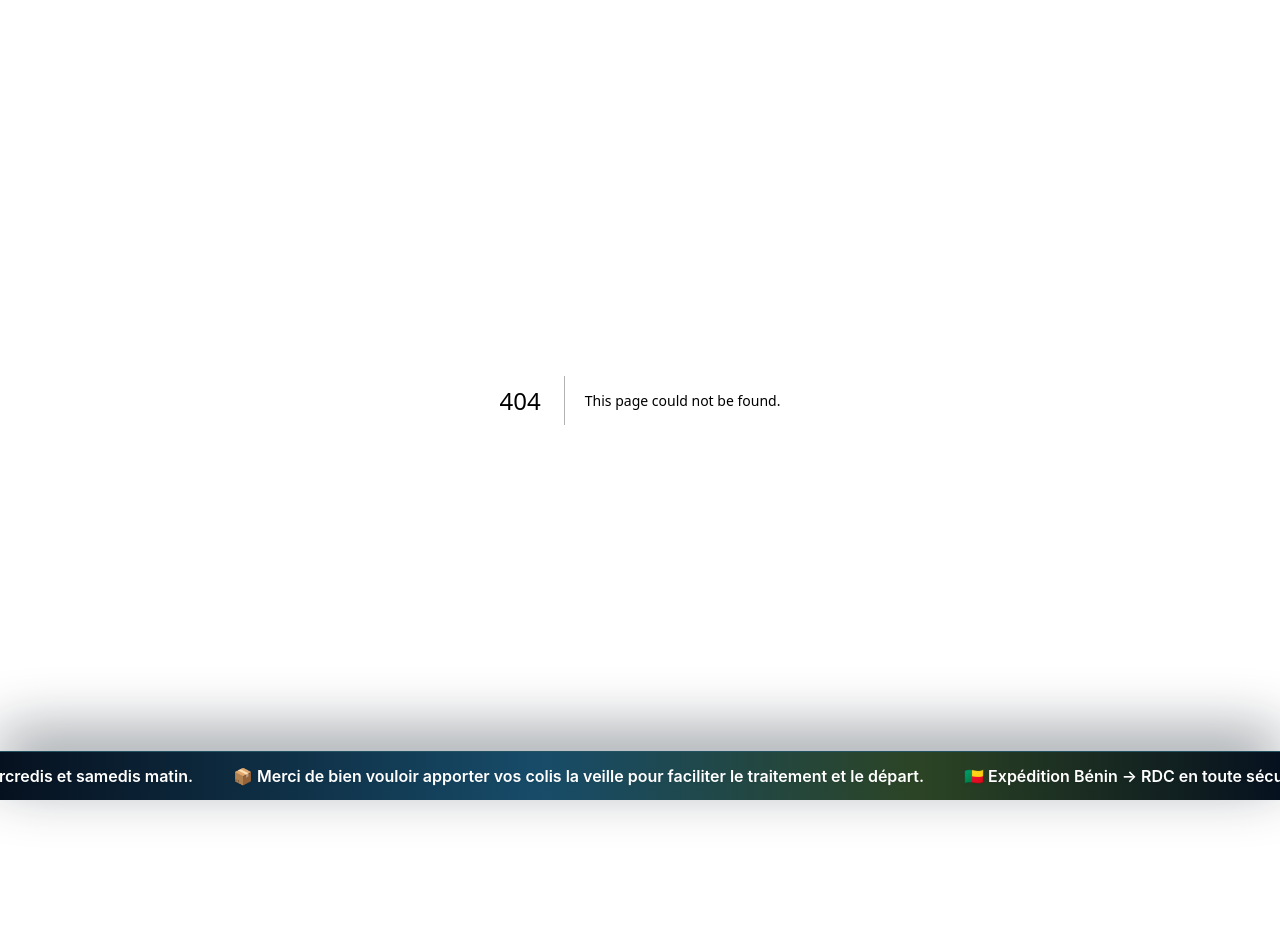
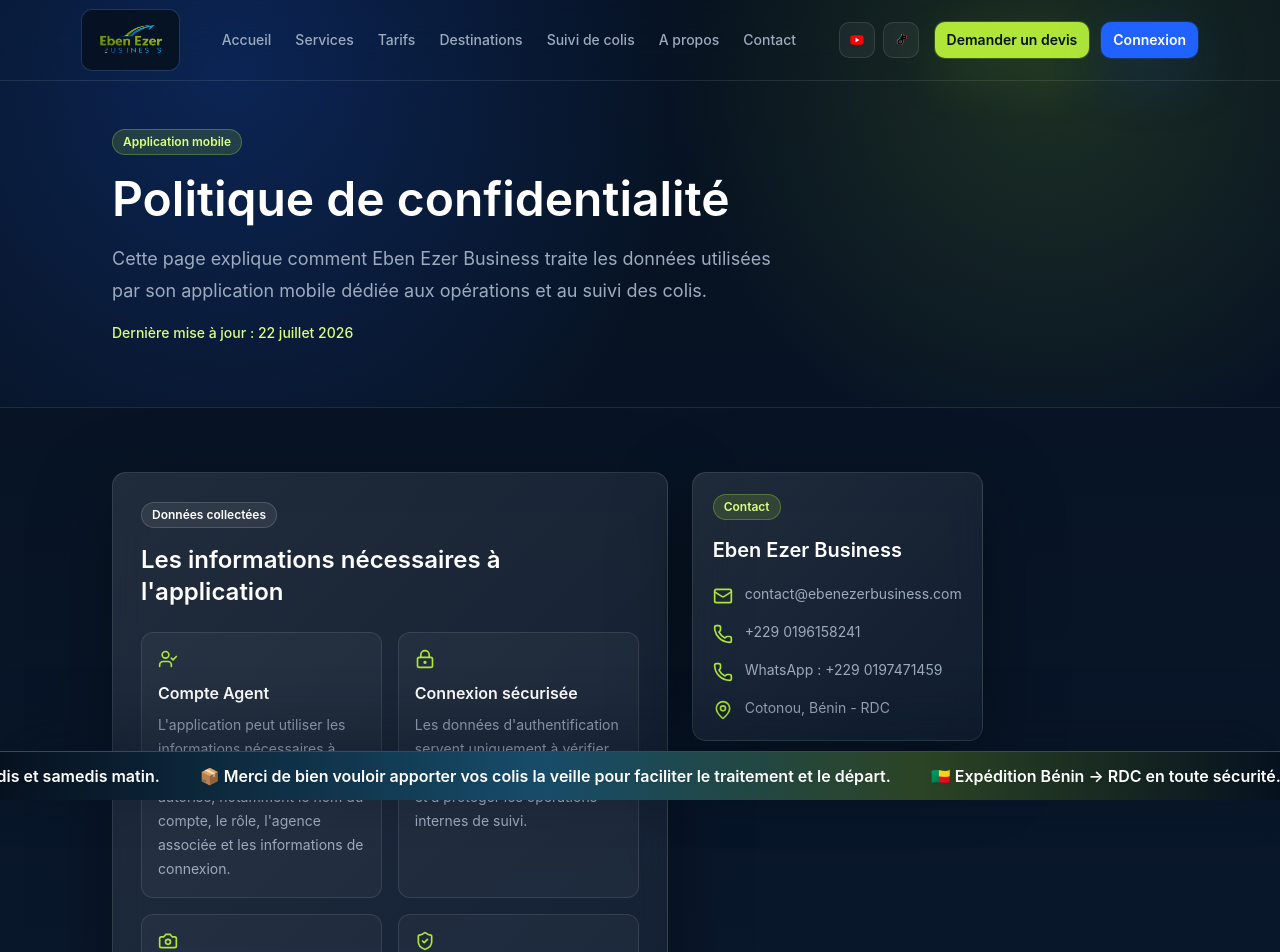
Before and after one commit to jngbanzo-hub/ebenezerbusiness, a Next.js app: page /privacy in a window 1280 px wide. Before the commit this address had no page. Shown: the top 952 px of the page. Before the commit the page ends 856 px from the top, so only its background shows below. Built offline with nearby package versions, Linux system fonts and the light colour scheme.

Commit message:
Ajouter la politique de confidentialité

```diff
--- /dev/null
+++ b/src/app/privacy/page.tsx
@@ -0,0 +1,175 @@
+import type { Metadata } from "next";
+import { Camera, LockKeyhole, Mail, MapPin, Phone, ShieldCheck, UserCheck } from "lucide-react";
+
+import { Container, GlassPanel } from "@/components/design-system";
+import { Badge } from "@/components/ui/badge";
+import { companyInfo, toTelHref } from "@/config/company";
+import { HomeNavbar } from "@/features/home/home-navbar";
+import { SiteFooter } from "@/features/home/site-footer";
+import { createPageMetadata } from "@/lib/seo";
+
+const lastUpdated = "22 juillet 2026";
+
+export const metadata: Metadata = createPageMetadata({
+  title: "Politique de confidentialité",
+  description:
+    "Politique de confidentialité de l'application mobile Eben Ezer Business pour les agents, le scan QR Code et le suivi des colis.",
+  path: "/privacy"
+});
+
+const collectedData = [
+  {
+    icon: UserCheck,
+    title: "Compte Agent",
+    text: "L'application peut utiliser les informations nécessaires à l'identification d'un agent autorisé, notamment le nom du compte, le rôle, l'agence associée et les informations de connexion."
+  },
+  {
+    icon: LockKeyhole,
+    title: "Connexion sécurisée",
+    text: "Les données d'authentification servent uniquement à vérifier l'accès aux espaces réservés et à protéger les opérations internes de suivi."
+  },
+  {
+    icon: Camera,
+    title: "Caméra et scan QR Code",
+    text: "La caméra peut être utilisée pour scanner un QR Code de colis. L'accès à la caméra est limité à cette fonctionnalité et ne sert pas à enregistrer des images personnelles."
+  },
+  {
+    icon: ShieldCheck,
+    title: "Suivi des colis",
+    text: "L'application traite les informations nécessaires au suivi opérationnel des colis, comme le code de suivi, le statut, la destination, le poids et les informations utiles à la livraison."
+  }
+] as const;
+
+const privacyPrinciples = [
+  "Les données sont utilisées uniquement pour le fonctionnement de l'application mobile Eben Ezer Business.",
+  "Les informations ne sont pas vendues, louées ou revendues à des tiers.",
+  "Les communications et les accès sont protégés par des mesures de sécurité adaptées aux usages de l'application.",
+  "Les données sont consultées uniquement par les personnes autorisées dans le cadre des opérations logistiques.",
+  "Les informations sont conservées uniquement pendant la durée nécessaire au suivi, à l'assistance et aux obligations opérationnelles."
+] as const;
+
+export default function PrivacyPage() {
+  return (
+    <main className="min-h-screen overflow-hidden bg-ebe-night text-white">
+      <HomeNavbar />
+
+      <section className="relative border-b border-white/10 pb-14 pt-28 sm:pb-16 sm:pt-32">
+        <div
+          aria-hidden="true"
+          className="absolute inset-0 bg-[radial-gradient(circle_at_18%_16%,rgba(30,99,255,0.24),transparent_30rem),radial-gradient(circle_at_82%_18%,rgba(163,230,53,0.14),transparent_24rem)]"
+        />
+        <Container className="relative">
+          <div className="max-w-3xl">
+            <Badge variant="growth">Application mobile</Badge>
+            <h1 className="mt-5 text-4xl font-semibold tracking-normal text-white sm:text-5xl">
+              Politique de confidentialité
+            </h1>
+            <p className="mt-5 max-w-2xl text-lg leading-8 text-muted-foreground">
+              Cette page explique comment {companyInfo.name} traite les données utilisées par son
+              application mobile dédiée aux opérations et au suivi des colis.
+            </p>
+            <p className="mt-4 text-sm font-medium text-[#D9FF83]">
+              Dernière mise à jour : {lastUpdated}
+            </p>
+          </div>
+        </Container>
+      </section>
+
+      <section className="py-14 sm:py-16">
+        <Container className="grid gap-6 lg:grid-cols-[0.75fr_0.25fr]">
+          <div className="grid gap-6">
+            <GlassPanel className="p-6 sm:p-7" glow="blue">
+              <Badge variant="premium">Données collectées</Badge>
+              <h2 className="mt-4 text-2xl font-semibold tracking-normal text-white">
+                Les informations nécessaires à l'application
+              </h2>
+              <div className="mt-6 grid gap-4 sm:grid-cols-2">
+                {collectedData.map((item) => (
+                  <div
+                    key={item.title}
+                    className="rounded-lg border border-white/10 bg-white/[0.035] p-4"
+                  >
+                    <item.icon className="h-5 w-5 text-accent" />
+                    <h3 className="mt-3 text-base font-semibold text-white">{item.title}</h3>
+                    <p className="mt-2 text-sm leading-6 text-muted-foreground">{item.text}</p>
+                  </div>
+                ))}
+              </div>
+            </GlassPanel>
+
+            <GlassPanel className="p-6 sm:p-7" glow="growth">
+              <Badge variant="growth">Utilisation</Badge>
+              <h2 className="mt-4 text-2xl font-semibold tracking-normal text-white">
+                Une utilisation limitée au service logistique
+              </h2>
+              <ul className="mt-6 grid gap-3 text-sm leading-6 text-muted-foreground">
+                {privacyPrinciples.map((principle) => (
+                  <li key={principle} className="flex gap-3">
+                    <ShieldCheck className="mt-0.5 h-5 w-5 shrink-0 text-accent" />
+                    <span>{principle}</span>
+                  </li>
+                ))}
+              </ul>
+            </GlassPanel>
+
+            <GlassPanel className="p-6 sm:p-7" glow="blue">
+              <Badge variant="premium">Sécurité et confidentialité</Badge>
+              <h2 className="mt-4 text-2xl font-semibold tracking-normal text-white">
+                Protection des communications
+              </h2>
+              <div className="mt-5 grid gap-4 text-sm leading-7 text-muted-foreground">
+                <p>
+                  {companyInfo.name} met en place des mesures destinées à protéger les accès, les
+                  communications et les données opérationnelles utilisées par l'application.
+                </p>
+                <p>
+                  Les informations affichées dans l'application sont réservées au suivi des colis,
+                  à l'assistance client et aux opérations autorisées. Elles ne sont pas utilisées
+                  pour de la publicité externe et ne sont pas revendues.
+                </p>
+                <p>
+                  Si un utilisateur pense qu'une information doit être corrigée ou supprimée, il
+                  peut contacter l'équipe officielle afin qu'une vérification soit effectuée.
+                </p>
+              </div>
+            </GlassPanel>
+          </div>
+
+          <aside className="lg:sticky lg:top-28 lg:self-start">
+            <GlassPanel className="p-5" glow="growth">
+              <Badge variant="growth">Contact</Badge>
+              <h2 className="mt-4 text-xl font-semibold tracking-normal text-white">
+                Eben Ezer Business
+              </h2>
+              <div className="mt-5 grid gap-4 text-sm text-muted-foreground">
+                <a href={`mailto:${companyInfo.email}`} className="flex items-start gap-3">
+                  <Mail className="mt-0.5 h-5 w-5 shrink-0 text-accent" />
+                  <span>{companyInfo.email}</span>
+                </a>
+                <a href={toTelHref(companyInfo.phones[0])} className="flex items-start gap-3">
+                  <Phone className="mt-0.5 h-5 w-5 shrink-0 text-accent" />
+                  <span>{companyInfo.phones[0]}</span>
+                </a>
+                <a
+                  href={companyInfo.primaryWhatsappHref}
+                  target="_blank"
+                  rel="noreferrer"
+                  className="flex items-start gap-3"
+                >
+                  <Phone className="mt-0.5 h-5 w-5 shrink-0 text-accent" />
+                  <span>WhatsApp : {companyInfo.primaryWhatsappNumber}</span>
+                </a>
+                <div className="flex items-start gap-3">
+                  <MapPin className="mt-0.5 h-5 w-5 shrink-0 text-accent" />
+                  <span>Cotonou, Bénin - RDC</span>
+                </div>
+              </div>
+            </GlassPanel>
+          </aside>
+        </Container>
+      </section>
+
+      <SiteFooter />
+    </main>
+  );
+}
--- a/src/app/sitemap.ts
+++ b/src/app/sitemap.ts
@@ -8,6 +8,7 @@
   { path: "/tarifs", priority: 0.9 },
   { path: "/suivi-de-colis", priority: 0.94 },
   { path: "/contact", priority: 0.88 },
+  { path: "/privacy", priority: 0.5 },
   { path: "/live", priority: 0.62 }
 ] as const;
 
```
